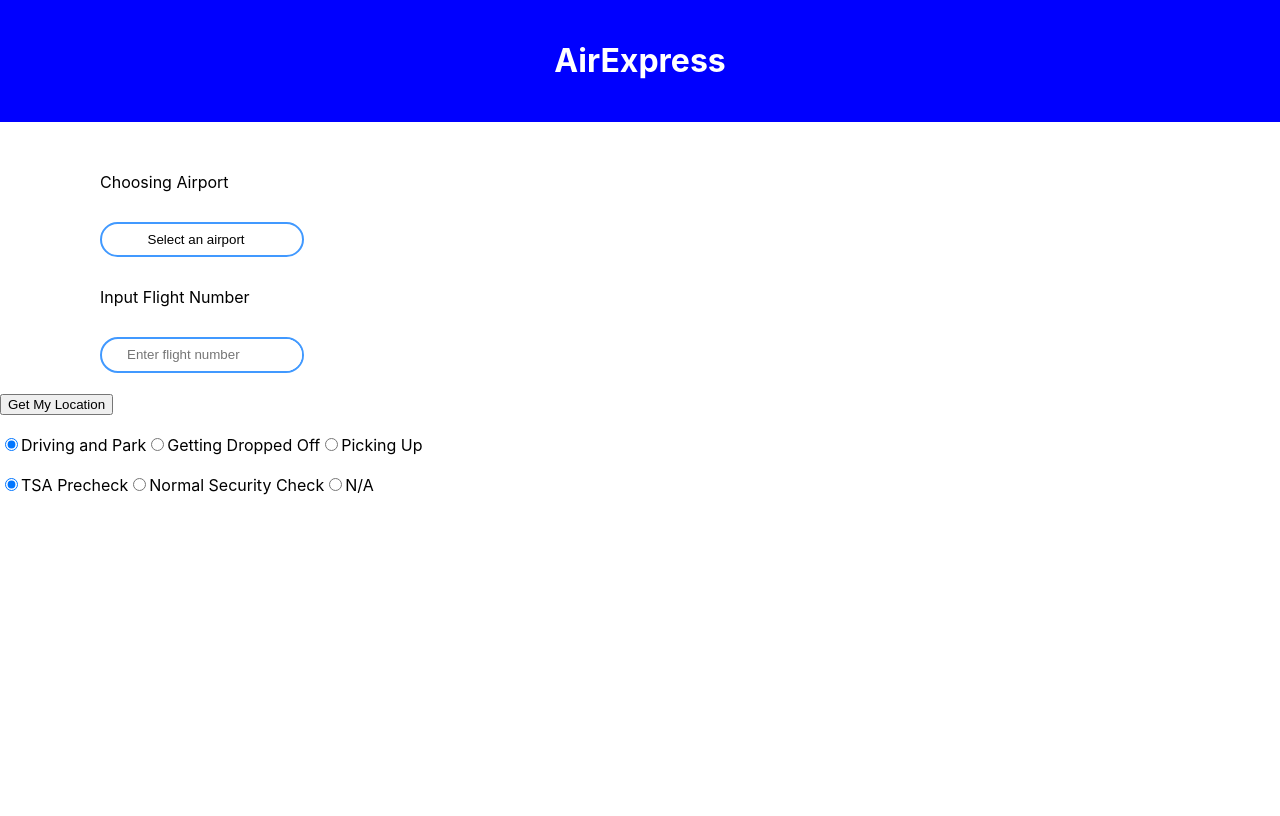
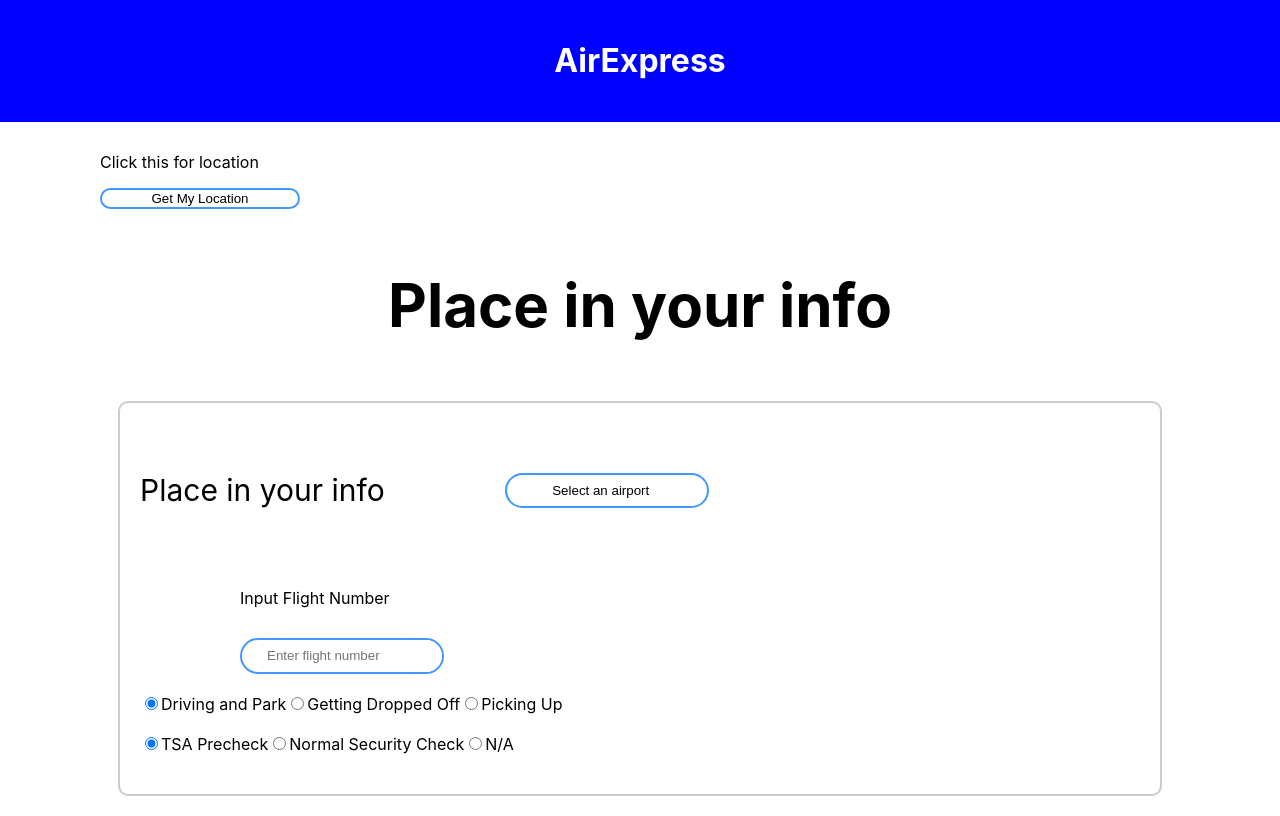
Before and after one commit to isayiahlim/AirExpress.frontEnd, a React (Create React App) app: page / in a window 1280 px wide. Built offline with nearby package versions, Linux system fonts and the light colour scheme.

Commit message:
Fixing UI/UX

```diff
--- a/src/App.css
+++ b/src/App.css
@@ -5,6 +5,24 @@
   color: white; /* Text color */
   padding: 20px; /* Adjust the padding as needed */
   text-align: center; /* Center align the title */
+}
+
+.input-box {
+  border: 2px solid #ccc; /* Border style */
+  border-radius: 10px; /* Rounded corners */
+  padding: 20px; /* Padding around the box */
+  margin-top: 20px; /* Adjust margin top as needed */
+  width: 1000px; /* Set the width of the box */
+  margin: 20px auto; /* Center the box horizontally */
+}
+
+
+
+.info-text {
+  text-align: center;
+  margin-top: 20px; /* Adjust the margin-top as needed */
+  font-size: 60px; /* Adjust the font size */
+  font-weight: bold; /* Optionally set font weight */
 }
 
 .airport-selector {
@@ -66,3 +84,28 @@
   width: 200px;
   height: 20px;
 }
+
+/*Location Button*/
+
+.location-selector {
+  /* Styling for the entire airport selector container */
+  margin-bottom: 20px; /* Example margin */
+}
+
+/* Button styling */
+.button {
+  display: inline-block;
+  border-radius: 20px; /* Set the border-radius to make it round */
+  border: 2px solid #4199ff; /* Example border */
+  overflow: hidden;
+  background-color: #fff; /* Background color */
+  width: 200px; /* Set a width for the dropdown */
+  display: flex;
+  flex-direction: column;
+  align-items: center;
+}
+
+/* Hover effect for the button */
+.button:hover {
+  background-color: #2e75d9; /* Change background color on hover */
+}
--- a/src/App.js
+++ b/src/App.js
@@ -14,14 +14,21 @@ const TitleComponent = () => {
       <header className="title-header">
         <h1>AirExpress</h1>
       </header>
-      <div className="dropdown-container">
+      <div className="flight-selector">
+        <LocationComponent />
+      </div>
+      <div className="info-text">
+        <p>Place in your info</p>
+      </div>
+      <div className="input-box">
+        <div className="dropdown-container" style={{ display: 'flex', alignItems: 'center' }}>
+          <p style={{ fontSize: '30px', marginRight: '20px' }}>Place in your info</p>
+          <div style={{ marginBottom: '30px' }}>
             <AirportDropdown />
+          </div>
         </div>
         <div className="flight-selector">
           <FlightInput />
-      </div>
-      <div className="flight-selector">
-        <LocationComponent />
         </div>
         <div className="flight-selector">
         <DriveCheckBox />
@@ -30,6 +37,7 @@ const TitleComponent = () => {
           <TsaCheckBox />
         </div>
       </div>
+    </div>
   );
 };
 
--- a/src/ChooseAirport.js
+++ b/src/ChooseAirport.js
@@ -19,7 +19,7 @@ const AirportDropdown = () => {
 
   return (
     <div className="airport-selector" style={{ marginTop: '50px', marginLeft: '100px'}}>
-      <label htmlFor="airportDropdown">Choosing Airport  </label>
+
       <div className="custom-dropdown" style={{ marginTop: '30px'}}>
         <select id="airportDropdown" style={{ border: 'none',  marginLeft: '50px' }} onChange={handleChange}>
           <option value="">Select an airport</option>
--- a/src/StartLocation.js
+++ b/src/StartLocation.js
@@ -24,15 +24,17 @@ const LocationComponent = () => {
   };
 
   return (
-    <div>
-      {buttonVisible && <button onClick={handleGetLocation}>Get My Location</button>}
+    <div className="location-selector" style={{ marginTop: '30px', marginLeft: '100px' }}>
+      <p>Click this for location</p>
+      {buttonVisible && <button className="button" onClick={handleGetLocation} >Get My Location</button>}
       {location && (
-        <div>
+        <div style={{ marginTop: '30px' }}>
           <p>Starting Location: {location.latitude}, {location.longitude}</p>
         </div>
       )}
     </div>
   );
+
 };
 
 export default LocationComponent;
```
Lines whose indentation alone changed are shown as unchanged.
